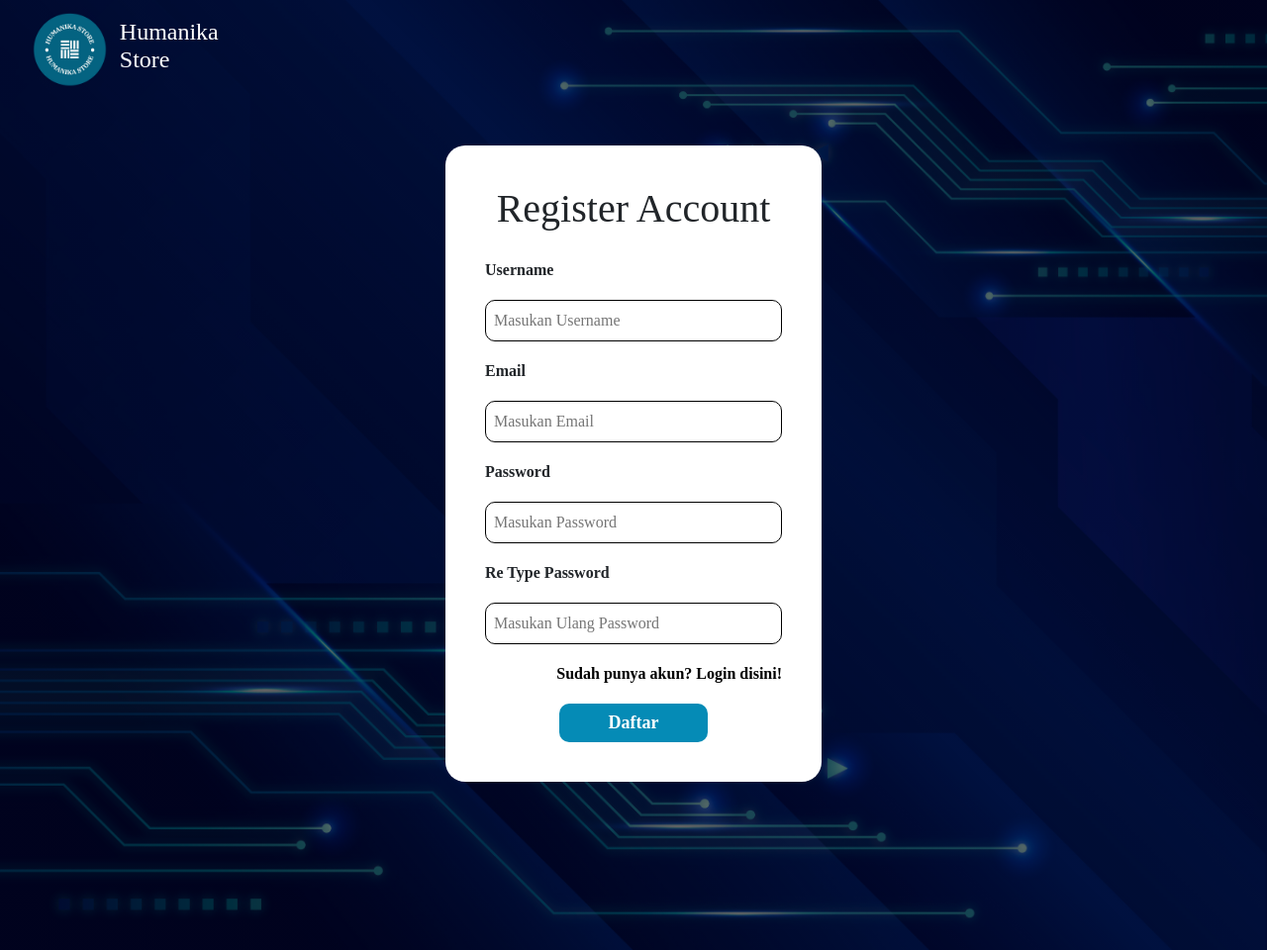
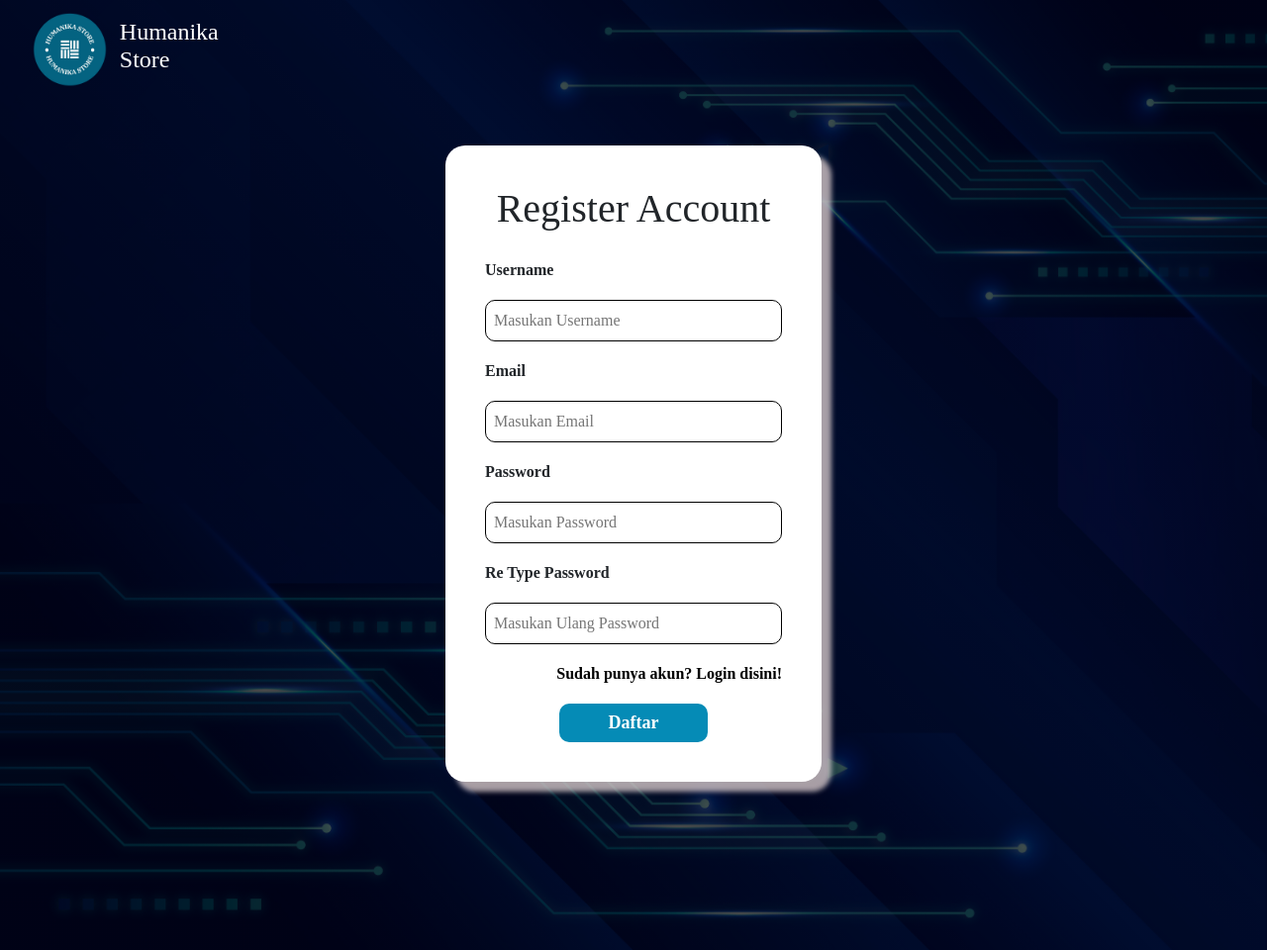
Before and after one commit to HUMANIKA-ORG/QuickOrder, a PHP site: page /frontend/pages/register.php in a window 1280 px wide. Shown: the whole page at 99% size. Run offline with PHP 8.4, Linux system fonts and the light colour scheme.

Commit message:
fix box shadow

```diff
--- a/assets/style.css
+++ b/assets/style.css
@@ -3,8 +3,8 @@ body{
     margin: 0;
     font-family: 'montserrat';
     background-image: linear-gradient(
-        rgba(0,0,0,0.6),
-        rgba(0,0,0,0.6)
+        rgba(0,0,0,0.7),
+        rgba(0,0,0,0.7)
     ), url(../assets/img/back.jpg);
     background-size: cover;
     background-repeat: no-repeat;
@@ -39,6 +39,9 @@ form{
     border-radius: 20px;
     padding: 40px;
     gap: 18px;
+    box-shadow: 10px 10px 5px 0px rgba(224, 209, 209, 0.75);
+-webkit-box-shadow: 10px 10px 5px 0px rgba(224, 209, 209, 0.75);
+-moz-box-shadow: 10px 10px 5px 0px rrgba(224, 209, 209, 0.75);
 
 }
 
```
